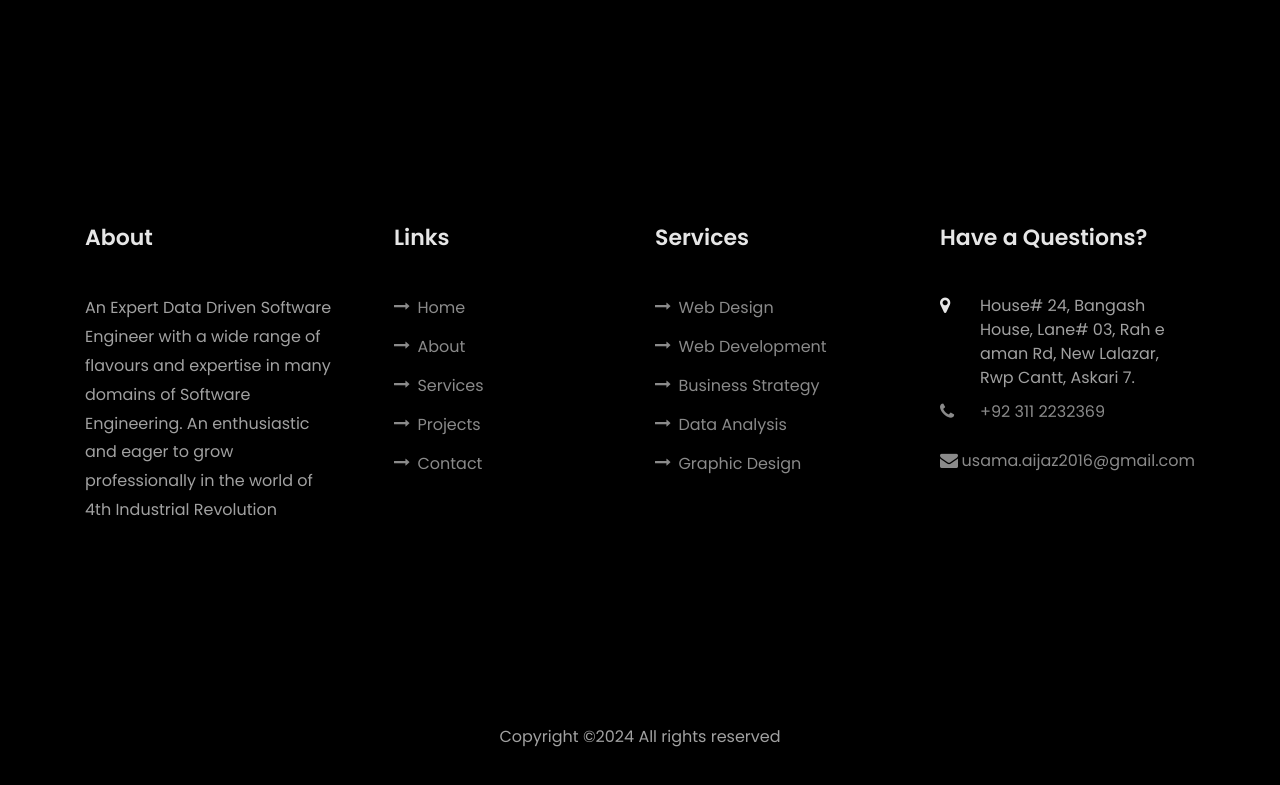
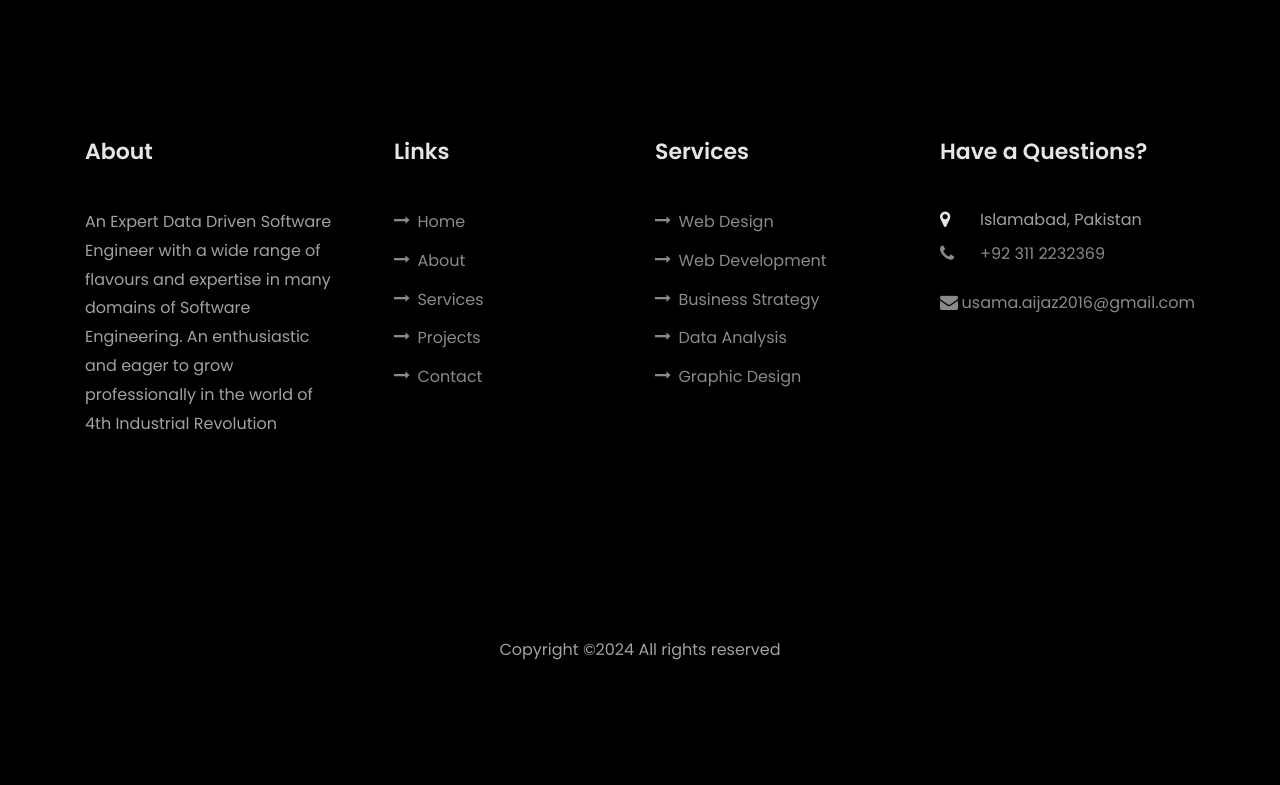
Before and after one commit to EngineerUsama/Portfolio, a website: page index.html in a window 1280 px wide. Shown: the part 10648-11433 px from the top of the page. Drawn offline with nearby package versions, Linux system fonts and the light colour scheme; files whose address does not match are found by name.

Commit message:
address changed

```diff
--- a/index.html
+++ b/index.html
@@ -710,7 +710,7 @@ I am a confident and adaptable individual with strong leadership capabilities, h
             <span class="icon-map-signs"></span>
           </div>
           <h3 class="mb-4">Address</h3>
-          <p>House# 24, Bangash House, Lane# 03, Rah e aman Rd, New Lalazar, Rwp Cantt, Askari 7.</p>
+          <p>Islamabad, Pakistan</p>
         </div>
       </div>
       <div class="col-md-6 col-lg-3 d-flex ftco-animate">
@@ -814,7 +814,7 @@ I am a confident and adaptable individual with strong leadership capabilities, h
             	<h2 class="ftco-heading-2">Have a Questions?</h2>
             	<div class="block-23 mb-3">
 	              <ul>
-	                <li><span class="icon icon-map-marker"></span><span class="text">House# 24, Bangash House, Lane# 03, Rah e aman Rd, New Lalazar, Rwp Cantt, Askari 7.</span></li>
+	                <li><span class="icon icon-map-marker"></span><span class="text">Islamabad, Pakistan</span></li>
 	                <li><a href="#"><span class="icon icon-phone"></span><span class="text">+92 311 2232369</span></a></li>
 	                <li><a href="#"><span class="icon icon-envelope"></span><span class="text">usama.aijaz2016@gmail.com</span></a></li>
 	              </ul>
```
